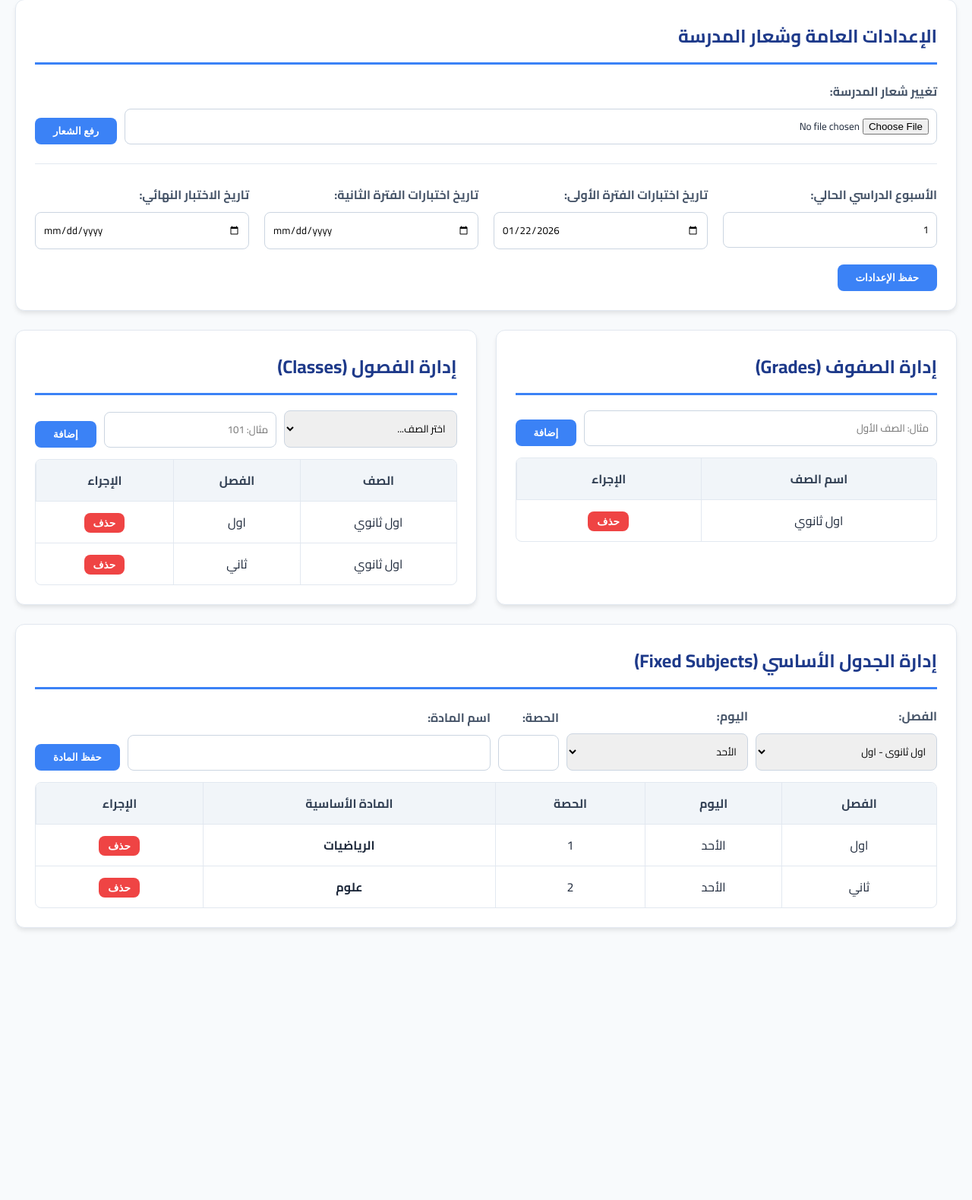
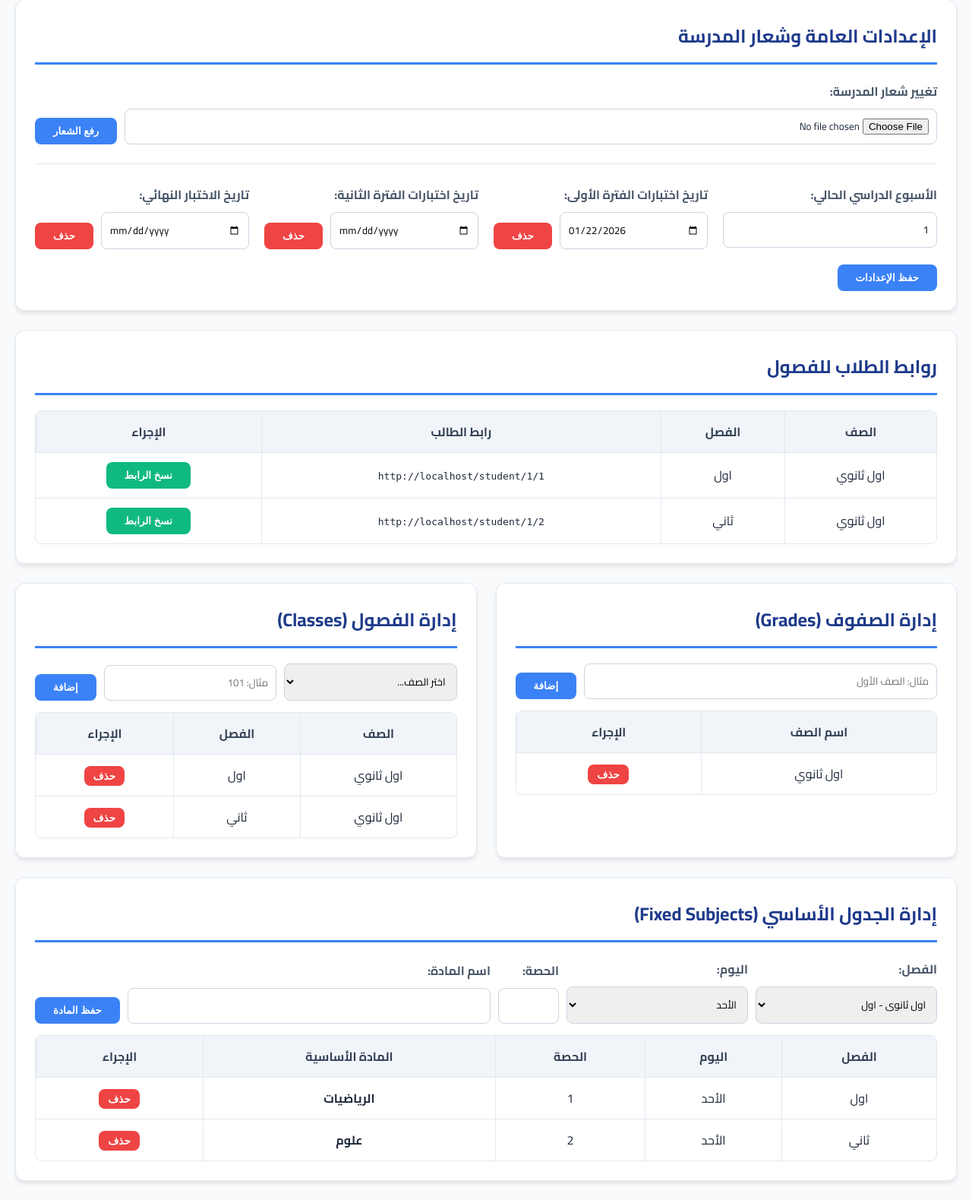
Before and after one commit to ahy564-cyber/Managing-the-weekly-plan, a Flask app: page /admin in a window 1280 px wide. Shown: the part 154-1733 px from the top of the page at 76% size. Before the commit the page ends 1378 px from the top, so only its background shows below. Run offline with Flask 3, Linux system fonts and the light colour scheme; the visitor is signed in with stand-in values (Sample User, id 1); data comes from the database, SQL or seed files in the repository; both versions use the stored data as it was after the commit.

Commit message:
Add exam date deletion and student link copying to admin panel
Add functionality to delete exam dates and copy student class links from the admin panel.

Replit-Commit-Author: Agent
Replit-Commit-Session-Id: 76607616-290e-466f-968d-0bc928a374c2
Replit-Commit-Checkpoint-Type: full_checkpoint
Replit-Commit-Event-Id: 4c980563-23ed-4b00-acd8-5f170a30f5c1
Replit-Commit-Screenshot-Url: https://storage.googleapis.com/screenshot-production-us-central1/07a50d2c-fc51-4352-95cc-4821653c27e5/76607616-290e-466f-968d-0bc928a374c2/70yFMZV
Replit-Helium-Checkpoint-Created: true

```diff
--- a/main.py
+++ b/main.py
@@ -118,6 +118,10 @@ def admin():
             for key in ['period1_date', 'period2_date', 'final_date', 'current_week']:
                 db.execute("UPDATE settings SET value = ? WHERE key = ?", (request.form.get(key), key))
             flash('تم تحديث الإعدادات بنجاح')
+        elif action == 'delete_exam_date':
+            exam_key = request.form.get('exam_key')
+            db.execute("UPDATE settings SET value = '' WHERE key = ?", (exam_key,))
+            flash('تم حذف تاريخ الاختبار بنجاح')
         elif action == 'upload_logo':
             file = request.files.get('logo')
             if file:
@@ -152,7 +156,6 @@ def teacher():
     if request.method == 'POST':
         data = request.json
         for entry in data.get('entries', []):
-            # Check if exists
             exists = db.execute("SELECT id FROM weekly_data WHERE class_id = ? AND week_number = ? AND day = ? AND period = ?",
                                (class_id, week, entry['day'], entry['period'])).fetchone()
             if exists:
@@ -187,7 +190,6 @@ def student(grade_id, class_id):
     settings = {row['key']: row['value'] for row in db.execute("SELECT * FROM settings").fetchall()}
     week = settings.get('current_week', '1')
 
-    # Get grade and class names
     grade = db.execute("SELECT name FROM grades WHERE id = ?", (grade_id,)).fetchone()
     cls = db.execute("SELECT name FROM classes WHERE id = ?", (class_id,)).fetchone()
 
--- a/templates/admin.html
+++ b/templates/admin.html
@@ -16,6 +16,8 @@
         button:hover { background: #2563eb; transform: translateY(-1px); }
         .btn-danger { background: #ef4444; }
         .btn-danger:hover { background: #dc2626; }
+        .btn-success { background: #10b981; }
+        .btn-success:hover { background: #059669; }
         table { width: 100%; border-collapse: separate; border-spacing: 0; margin-top: 15px; overflow: hidden; border-radius: 8px; border: 1px solid #e2e8f0; }
         th, td { padding: 12px 15px; text-align: center; border-bottom: 1px solid #e2e8f0; border-left: 1px solid #e2e8f0; }
         th { background: #f1f5f9; font-weight: 700; color: #334155; }
@@ -58,19 +60,55 @@
                 </div>
                 <div class="form-group">
                     <label>تاريخ اختبارات الفترة الأولى:</label>
-                    <input type="date" name="period1_date" value="{{ settings.period1_date }}">
+                    <div class="flex">
+                        <input type="date" name="period1_date" value="{{ settings.period1_date }}">
+                        <button type="submit" name="action" value="delete_exam_date" class="btn-danger" onclick="this.form.exam_key.value='period1_date'">حذف</button>
+                    </div>
                 </div>
                 <div class="form-group">
                     <label>تاريخ اختبارات الفترة الثانية:</label>
-                    <input type="date" name="period2_date" value="{{ settings.period2_date }}">
+                    <div class="flex">
+                        <input type="date" name="period2_date" value="{{ settings.period2_date }}">
+                        <button type="submit" name="action" value="delete_exam_date" class="btn-danger" onclick="this.form.exam_key.value='period2_date'">حذف</button>
+                    </div>
                 </div>
                 <div class="form-group">
                     <label>تاريخ الاختبار النهائي:</label>
-                    <input type="date" name="final_date" value="{{ settings.final_date }}">
+                    <div class="flex">
+                        <input type="date" name="final_date" value="{{ settings.final_date }}">
+                        <button type="submit" name="action" value="delete_exam_date" class="btn-danger" onclick="this.form.exam_key.value='final_date'">حذف</button>
+                    </div>
                 </div>
             </div>
+            <input type="hidden" name="exam_key" id="exam_key">
             <button type="submit">حفظ الإعدادات</button>
         </form>
+    </div>
+
+    <div class="card">
+        <h2>روابط الطلاب للفصول</h2>
+        <table>
+            <thead>
+                <tr>
+                    <th>الصف</th>
+                    <th>الفصل</th>
+                    <th>رابط الطالب</th>
+                    <th>الإجراء</th>
+                </tr>
+            </thead>
+            <tbody>
+                {% for c in classes %}
+                <tr>
+                    <td>{{ c.grade_name }}</td>
+                    <td>{{ c.name }}</td>
+                    <td><code id="link-{{ c.id }}">{{ request.host_url }}student/{{ c.grade_id }}/{{ c.id }}</code></td>
+                    <td>
+                        <button class="btn-success" onclick="copyLink('link-{{ c.id }}')">نسخ الرابط</button>
+                    </td>
+                </tr>
+                {% endfor %}
+            </tbody>
+        </table>
     </div>
 
     <div style="display:grid; grid-template-columns: 1fr 1fr; gap: 25px;">
@@ -180,5 +218,14 @@
             </tbody>
         </table>
     </div>
+
+    <script>
+        function copyLink(id) {
+            const text = document.getElementById(id).innerText;
+            navigator.clipboard.writeText(text).then(() => {
+                alert('تم نسخ الرابط بنجاح!');
+            });
+        }
+    </script>
 </body>
 </html>
```
Also changed, not shown: school.db.
